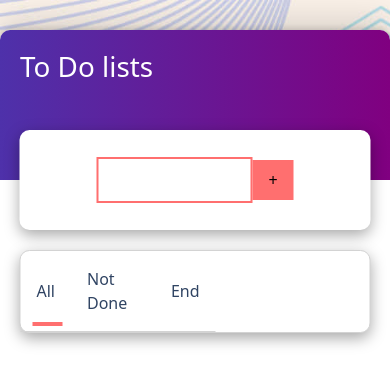
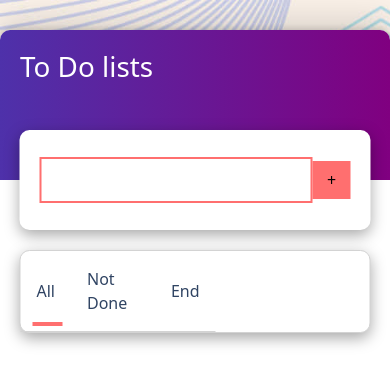
Before and after one commit to song2805/noona-to-do-list, a plain HTML site: page index.html in a window 390 px wide. Drawn offline with nearby package versions, Linux system fonts and the light colour scheme.

Commit message:
v1.11 commit 07-03-2024

```diff
--- a/style.css
+++ b/style.css
@@ -55,8 +55,8 @@ input:focus {
 #add-button {
     border: none;
     background-color: #FF6F6F;
-    width: 2.55em;
-    height: 2.55em;
+    width: 2.4em;
+    height: 2.4em;
 }
 @media (max-width: 1440px) {
     .input-area{
@@ -73,6 +73,9 @@ input:focus {
     .task-area {
         min-width: 70vw;
     }
+    #task-input {
+        min-width: 60vw;
+    }
 }
 
 @media (max-width: 768px){
@@ -81,6 +84,9 @@ input:focus {
     }
     .task-area {
         min-width: 90vw;
+    }
+    #task-input {
+        min-width: 70vw;
     }
 }
 
@@ -92,8 +98,6 @@ input:focus {
     height: 100px;
     border-radius: 10px;
     position: relative;
-    position: relative;
-    /* top: 110px; */
     left: 50%;
     /* 부모의 왼쪽 경계선에서 50% 위치 */
     top: 50%;
@@ -104,11 +108,14 @@ input:focus {
     box-shadow: rgba(0, 0, 0, 0.35) 0px 5px 15px;
 }
 
+#task-input {
+    width: 40vw;
+    height: 5.5vh;
+}
+
 .task-area {
     border: 1px solid lightgray;
-
     max-width: 50vw;
-
     border-radius: 10px;
     position: relative;
     border-radius: 10px;
@@ -138,11 +145,7 @@ input:focus {
 }
 
 
-#task-input {
-    width: 40vw;
-    height: 5.5vh;
 
-}
 
 /* I made with an id style because I am going to use a lot of the javascript */
 #under-line {
```
